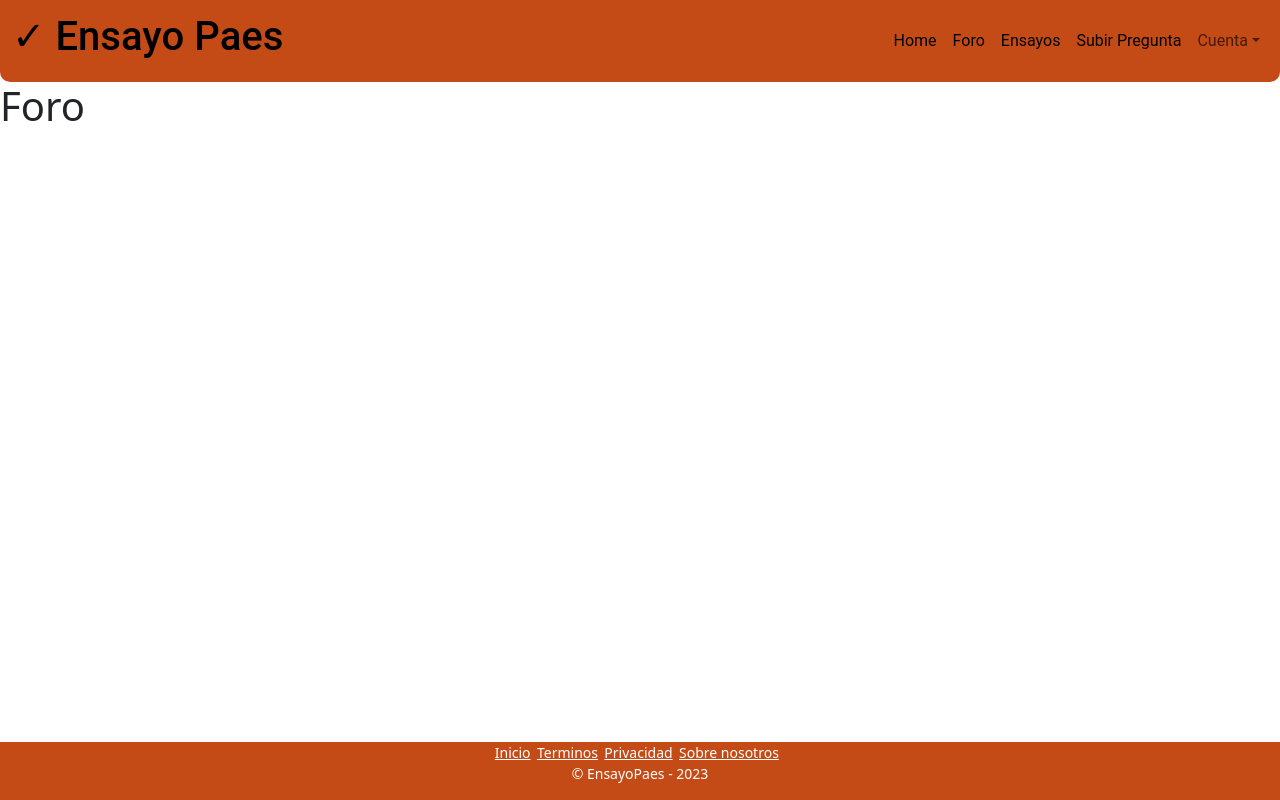
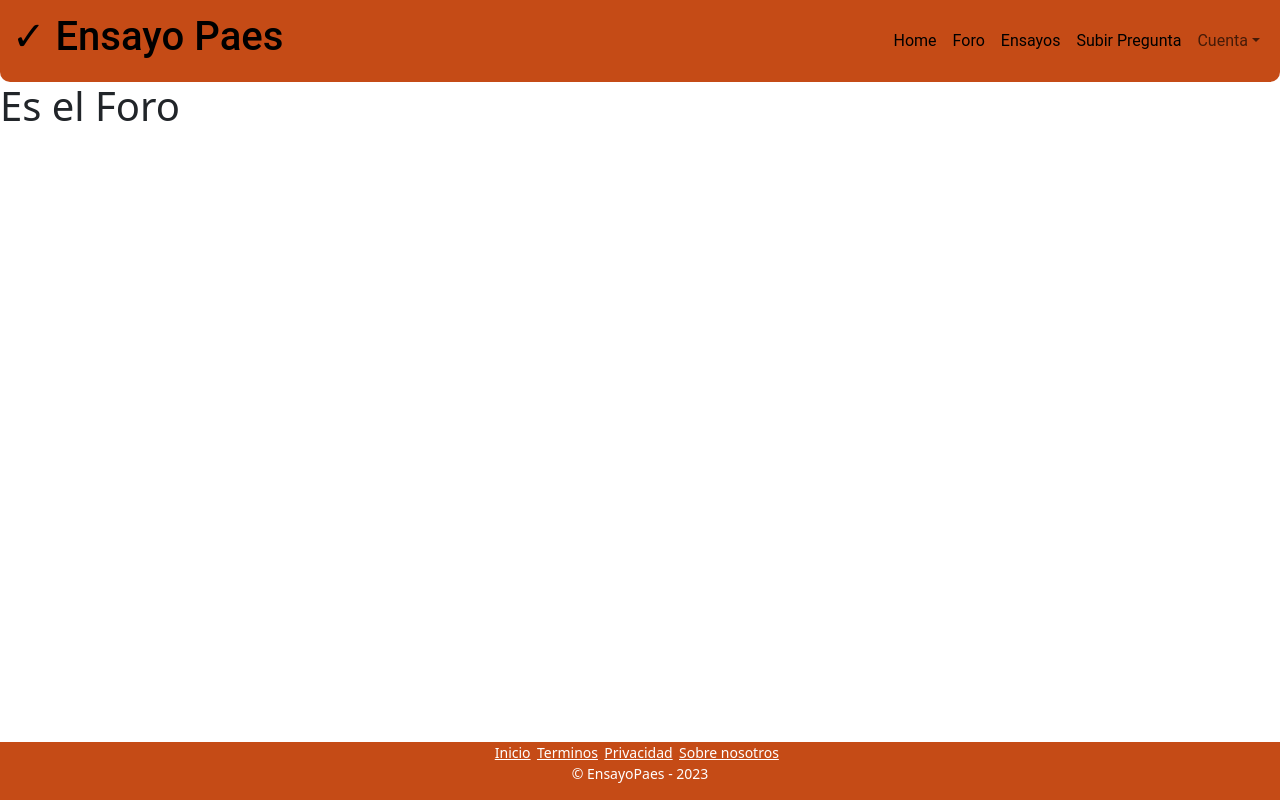
Before and after one commit to AllanVallejos/Paes, a Nuxt app in the folder front/: page /foro in a window 1280 px wide. Built offline with nearby package versions, Linux system fonts and the light colour scheme.

Commit message:
Inicio desarrollo requisito RU15 Crear tema foro

```diff
--- a/front/pages/foro.vue
+++ b/front/pages/foro.vue
@@ -2,7 +2,7 @@
   <div>
     <body>
 
-        <h1>Foro</h1>
+        <h1>Es el Foro</h1>
 
     </body>
 
```
